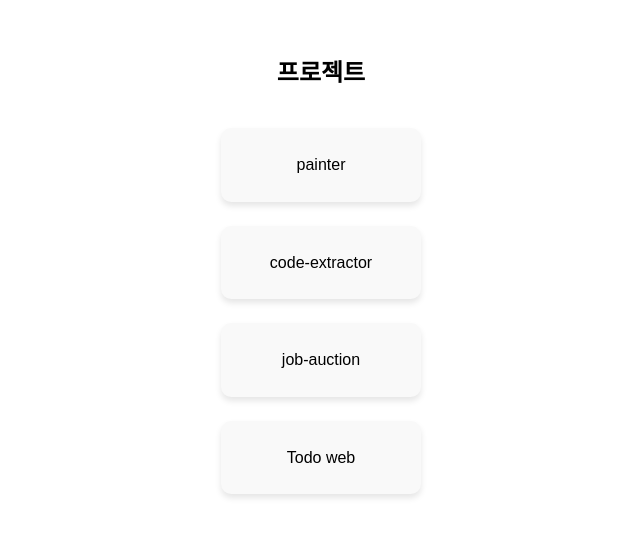
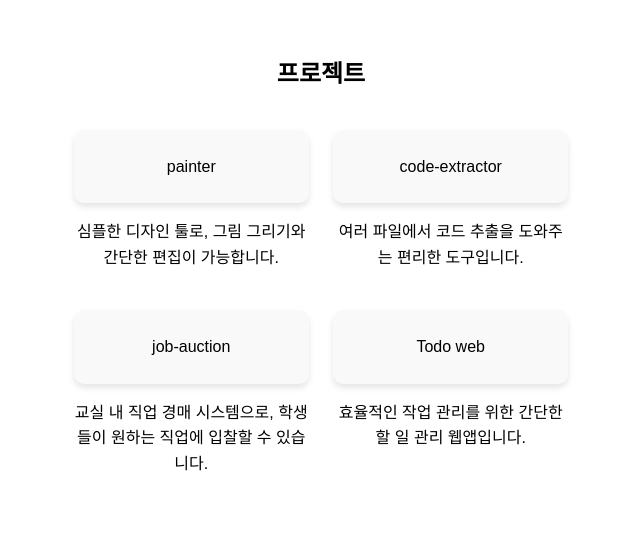
Before and after one commit to Anarchyve/portfolio, a plain HTML site: page index.html in a window 1280 px wide. Shown: the part 1728-2264 px from the top of the page, without its empty margins (319-959 px from the left). Drawn offline with Linux system fonts and the light colour scheme.

Commit message:
project description added

```diff
--- a/index.html
+++ b/index.html
@@ -34,10 +34,22 @@
     <section id="projects" class="scroll-section">
         <h2>프로젝트</h2>
         <div class="projects-lists">
-            <a href="https://anarchyve.github.io/PAINTER/">painter</a>
-            <a href="https://anarchyve.github.io/code-extractor/">code-extractor</a>
-            <a href="https://anarchyve.github.io/job-auction/">job-auction</a>
-            <a href="https://anarchyve.github.io/ToDo/">Todo web</a>
+            <div class="project-item">
+                <a href="https://anarchyve.github.io/PAINTER/">painter</a>
+                <p>심플한 디자인 툴로, 그림 그리기와 간단한 편집이 가능합니다.</p>
+            </div>
+            <div class="project-item">
+                <a href="https://anarchyve.github.io/code-extractor/">code-extractor</a>
+                <p>여러 파일에서 코드 추출을 도와주는 편리한 도구입니다.</p>
+            </div>
+            <div class="project-item">
+                <a href="https://anarchyve.github.io/job-auction/">job-auction</a>
+                <p>교실 내 직업 경매 시스템으로, 학생들이 원하는 직업에 입찰할 수 있습니다.</p>
+            </div>
+            <div class="project-item">
+                <a href="https://anarchyve.github.io/ToDo/">Todo web</a>
+                <p>효율적인 작업 관리를 위한 간단한 할 일 관리 웹앱입니다.</p>
+            </div>
         </div>
     </section>
 
```
Also changed, not shown: styles.css (line endings or trailing spaces).
